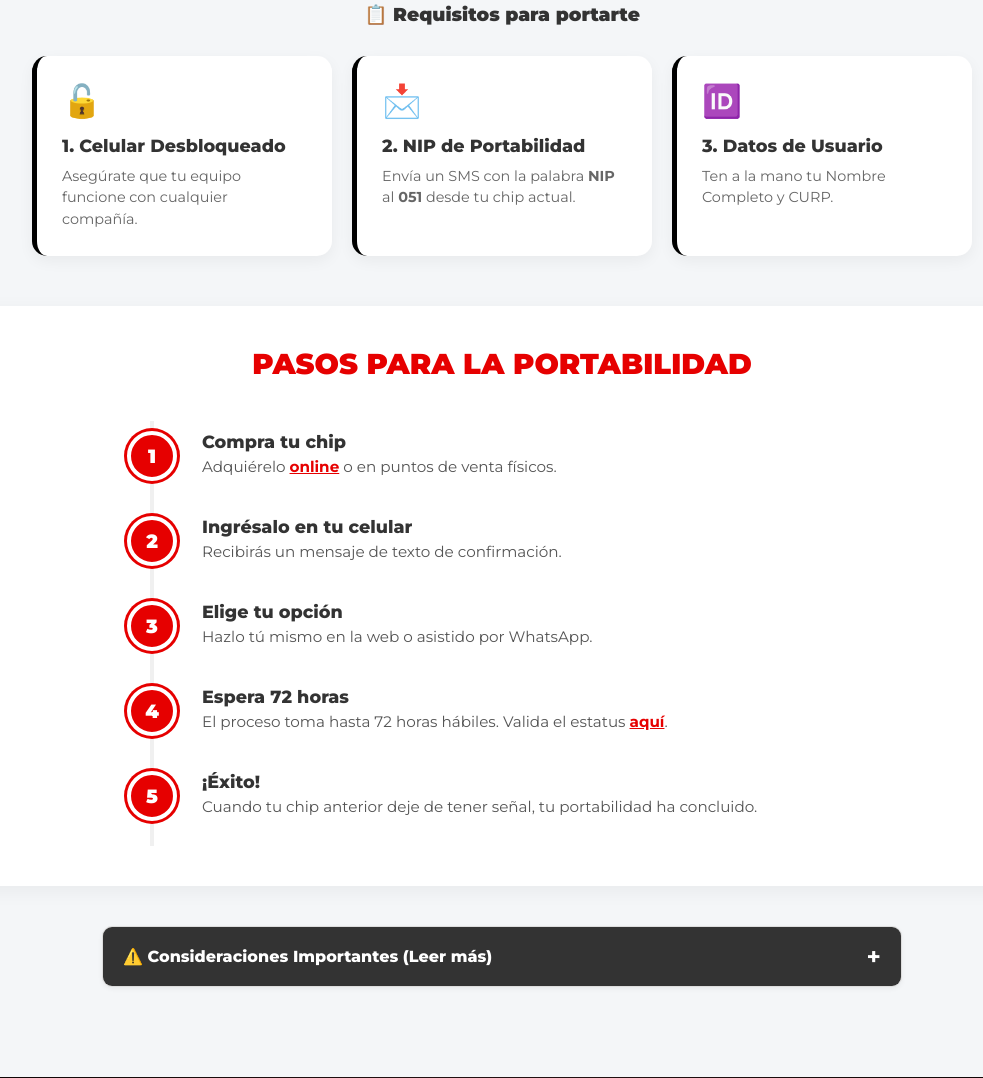
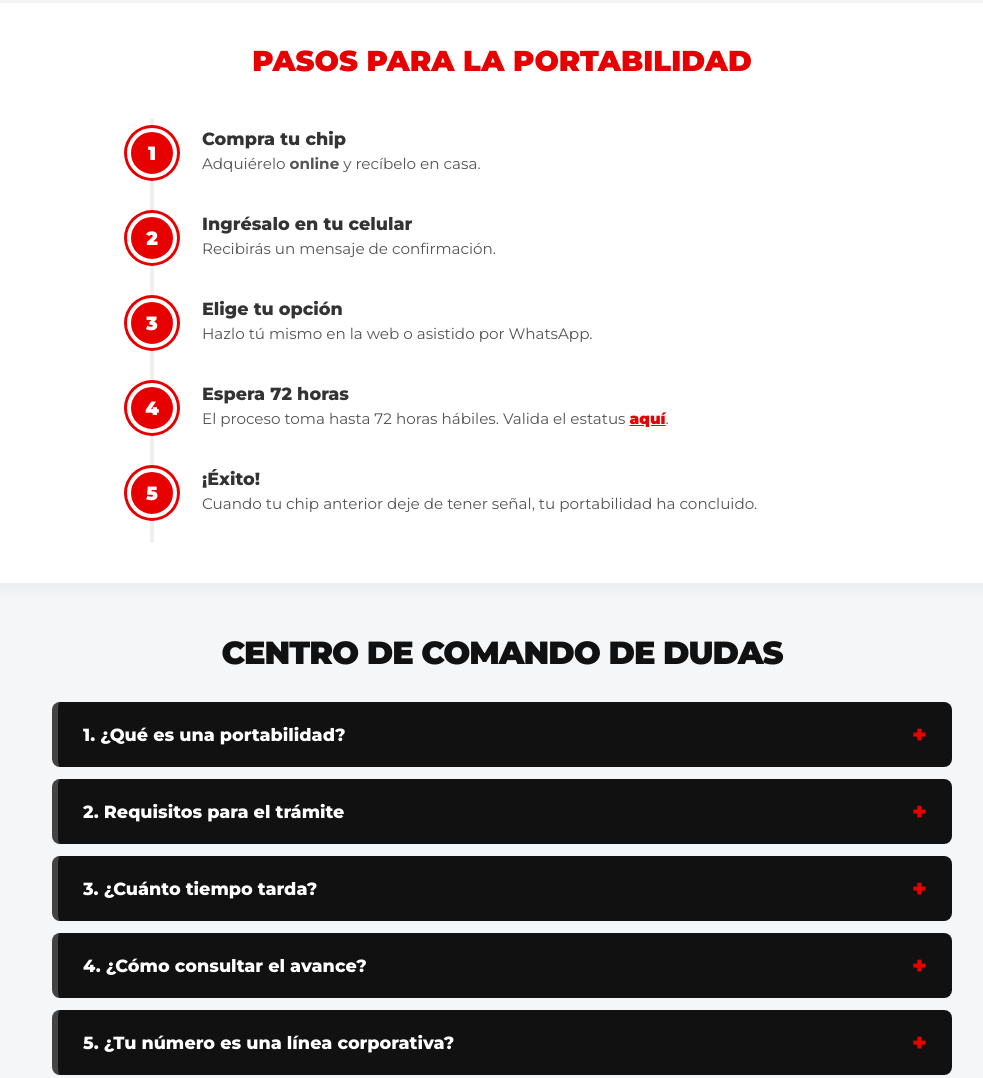
Before and after one commit to Kratoslar69/esim-virgin-landing, a website: page index.html in a window 1280 px wide. Shown: the part 2219-3297 px from the top of the page, without its empty margins (138-1121 px from the left). Drawn offline with Linux system fonts and the light colour scheme.

Commit message:
Update index.html

```diff
--- a/index.html
+++ b/index.html
@@ -27,6 +27,10 @@
         @keyframes floatArrow {
             0%, 100% { transform: translateX(0); }
             50% { transform: translateX(10px); }
+        }
+        @keyframes glowRed {
+            0% { border-left-color: #333; }
+            100% { border-left-color: #E60000; }
         }
 
         /* --- HEADER --- */
@@ -120,16 +124,8 @@
         .btn-cta-porta { display: block; background: #E60000; color: white; font-weight: 900; padding: 10px; border-radius: 50px; text-decoration: none; margin-top: 15px; font-size: 0.9rem; box-shadow: 0 4px 15px rgba(230,0,0,0.3); text-transform: uppercase; letter-spacing: 1px; }
         .btn-cta-porta:hover { transform: translateY(-2px); box-shadow: 0 6px 20px rgba(230,0,0,0.4); background: #b70000; }
 
-        /* --- NUEVOS ESTILOS: REQUISITOS (TARJETAS) --- */
-        .req-container { display: flex; gap: 20px; justify-content: center; margin-bottom: 50px; flex-wrap: wrap; }
-        .req-card { background: white; padding: 25px; border-radius: 15px; width: 300px; box-shadow: 0 5px 15px rgba(0,0,0,0.05); border-left: 5px solid #000; transition: transform 0.2s; }
-        .req-card:hover { transform: translateY(-5px); }
-        .req-icon { font-size: 2rem; margin-bottom: 15px; }
-        .req-title { font-weight: 800; font-size: 1.1rem; margin-bottom: 10px; color: #333; }
-        .req-desc { font-size: 0.9rem; color: #666; line-height: 1.5; }
-
-        /* --- NUEVOS ESTILOS: PASOS (TIMELINE) --- */
-        .steps-container { background: #fff; padding: 40px; border-radius: 20px; margin-bottom: 40px; box-shadow: 0 5px 20px rgba(0,0,0,0.05); }
+        /* --- PASOS (TIMELINE) --- */
+        .steps-container { background: #fff; padding: 40px; border-radius: 20px; margin-bottom: 50px; box-shadow: 0 5px 20px rgba(0,0,0,0.05); }
         .steps-title { text-align: center; font-size: 1.8rem; font-weight: 900; color: #E60000; margin-bottom: 40px; text-transform: uppercase; }
         .timeline { position: relative; max-width: 800px; margin: 0 auto; }
         .timeline::after { content: ''; position: absolute; width: 4px; background-color: #f0f0f0; top: 0; bottom: 0; left: 50px; margin-left: -2px; }
@@ -137,17 +133,65 @@
         .step-circle { position: absolute; left: 25px; top: 10px; width: 50px; height: 50px; background-color: #E60000; border: 4px solid #fff; border-radius: 50%; z-index: 1; display: flex; justify-content: center; align-items: center; font-weight: 900; color: white; font-size: 1.2rem; box-shadow: 0 0 0 3px #E60000; }
         .step-content h3 { margin: 0 0 5px; font-weight: 800; font-size: 1.1rem; }
         .step-content p { margin: 0; font-size: 0.95rem; color: #555; }
-        .step-link { color: #E60000; text-decoration: underline; font-weight: bold; cursor: pointer; }
+        /* Link dentro de timeline */
+        .step-link { color: #E60000; font-weight: 900; text-decoration: underline; transition: color 0.3s; }
+        .step-link:hover { color: #000; }
 
-        /* --- NUEVOS ESTILOS: ACORDEÓN (CONSIDERACIONES) --- */
-        .accordion-wrapper { max-width: 800px; margin: 0 auto; }
-        details { background: #fff; border-radius: 10px; overflow: hidden; margin-bottom: 10px; box-shadow: 0 2px 5px rgba(0,0,0,0.05); border: 1px solid #ddd; }
-        summary { padding: 15px 20px; font-weight: 800; cursor: pointer; background: #333; color: white; list-style: none; display: flex; justify-content: space-between; align-items: center; }
-        summary::after { content: '+'; font-size: 1.5rem; font-weight: bold; }
-        details[open] summary::after { content: '-'; }
-        .accordion-content { padding: 20px; font-size: 0.9rem; color: #555; line-height: 1.6; }
-        .accordion-content ul { padding-left: 20px; margin: 10px 0; }
-        .accordion-content li { margin-bottom: 8px; }
+        /* --- FAQ DISRUPTIVO (NUEVO) --- */
+        .faq-disruptivo { max-width: 900px; margin: 0 auto; }
+        .faq-main-title { text-align: center; font-size: 2rem; font-weight: 900; color: #111; margin-bottom: 30px; text-transform: uppercase; letter-spacing: -1px; }
+
+        details.faq-item {
+            background: #111; /* Fondo oscuro */
+            color: white;
+            margin-bottom: 12px;
+            border-radius: 8px;
+            overflow: hidden;
+            transition: all 0.3s ease;
+            border-left: 6px solid #444; /* Borde gris inicial */
+        }
+
+        /* Cuando se abre */
+        details.faq-item[open] {
+            background: #000;
+            border-left-color: #E60000; /* Borde rojo al abrir */
+            box-shadow: 0 10px 30px rgba(0,0,0,0.2);
+        }
+
+        summary.faq-summary {
+            padding: 18px 25px;
+            cursor: pointer;
+            font-weight: 800;
+            font-size: 1.1rem;
+            display: flex;
+            justify-content: space-between;
+            align-items: center;
+            list-style: none;
+            transition: background 0.3s;
+        }
+
+        summary.faq-summary:hover { background: #222; }
+        summary.faq-summary::-webkit-details-marker { display: none; }
+
+        /* Icono personalizado (+ / -) */
+        summary.faq-summary::after {
+            content: '+';
+            font-size: 1.5rem;
+            color: #E60000;
+            font-weight: 900;
+        }
+        details.faq-item[open] summary.faq-summary::after { content: '-'; color: white; }
+
+        .faq-body {
+            padding: 20px 25px;
+            border-top: 1px solid #333;
+            color: #ccc;
+            line-height: 1.6;
+            font-size: 0.95rem;
+        }
+        .faq-body a { color: #E60000; font-weight: bold; }
+        .faq-body ul { padding-left: 20px; margin: 10px 0; }
+        .faq-body li { margin-bottom: 8px; }
 
         /* OTRAS SECCIONES */
         .holo-steps-section { background: #111; padding: 50px 20px; text-align: center; color: white; }
@@ -313,25 +357,6 @@
                 </div>
             </div>
 
-            <h3 style="text-align:center; margin-bottom:30px; font-weight:900; color:#333;">📋 Requisitos para portarte</h3>
-            <div class="req-container">
-                <div class="req-card">
-                    <div class="req-icon">🔓</div>
-                    <div class="req-title">1. Celular Desbloqueado</div>
-                    <div class="req-desc">Asegúrate que tu equipo funcione con cualquier compañía.</div>
-                </div>
-                <div class="req-card">
-                    <div class="req-icon">📩</div>
-                    <div class="req-title">2. NIP de Portabilidad</div>
-                    <div class="req-desc">Envía un SMS con la palabra <strong>NIP</strong> al <strong>051</strong> desde tu chip actual.</div>
-                </div>
-                <div class="req-card">
-                    <div class="req-icon">🆔</div>
-                    <div class="req-title">3. Datos de Usuario</div>
-                    <div class="req-desc">Ten a la mano tu Nombre Completo y CURP.</div>
-                </div>
-            </div>
-
             <div class="steps-container">
                 <div class="steps-title">Pasos para la Portabilidad</div>
                 <div class="timeline">
@@ -339,14 +364,14 @@
                         <div class="step-circle">1</div>
                         <div class="step-content">
                             <h3>Compra tu chip</h3>
-                            <p>Adquiérelo <span class="step-link">online</span> o en puntos de venta físicos.</p>
+                            <p>Adquiérelo <strong>online</strong> y recíbelo en casa.</p>
                         </div>
                     </div>
                     <div class="step-item">
                         <div class="step-circle">2</div>
                         <div class="step-content">
                             <h3>Ingrésalo en tu celular</h3>
-                            <p>Recibirás un mensaje de texto de confirmación.</p>
+                            <p>Recibirás un mensaje de confirmación.</p>
                         </div>
                     </div>
                     <div class="step-item">
@@ -360,7 +385,7 @@
                         <div class="step-circle">4</div>
                         <div class="step-content">
                             <h3>Espera 72 horas</h3>
-                            <p>El proceso toma hasta 72 horas hábiles. Valida el estatus <span class="step-link">aquí</span>.</p>
+                            <p>El proceso toma hasta 72 horas hábiles. Valida el estatus <a href="https://portabilidad.mx/" target="_blank" class="step-link">aquí</a>.</p>
                         </div>
                     </div>
                     <div class="step-item">
@@ -373,16 +398,49 @@
                 </div>
             </div>
 
-            <div class="accordion-wrapper">
-                <details>
-                    <summary>⚠️ Consideraciones Importantes (Leer más)</summary>
-                    <div class="accordion-content">
+            <div class="faq-disruptivo">
+                <h3 class="faq-main-title">Centro de Comando de Dudas</h3>
+
+                <details class="faq-item">
+                    <summary class="faq-summary">1. ¿Qué es una portabilidad?</summary>
+                    <div class="faq-body">
+                        Es el proceso que te permite cambiarte de compañía telefónica conservando tu mismo número. ¡Es tu derecho y en Virgin Mobile te damos la bienvenida con brazos abiertos (y más gigas)!
+                    </div>
+                </details>
+
+                <details class="faq-item">
+                    <summary class="faq-summary">2. Requisitos para el trámite</summary>
+                    <div class="faq-body">
                         <ul>
-                            <li>El proceso puede tomar hasta 48 horas hábiles.</li>
-                            <li>El cambio sucede en la madrugada; es posible que al día siguiente no tengas servicio en tu chip viejo.</li>
-                            <li>Si realizas el trámite después de las 5:00 PM, cuenta como día siguiente.</li>
-                            <li><strong>Pasos manuales:</strong> Envía NIP al 051, ingresa nombre, CURP, número a portar y número temporal Virgin.</li>
-                            <li>Consulta estatus oficial en: <a href="https://portabilidad.mx/" target="_blank">portabilidad.mx</a></li>
+                            <li><strong>NIP de Portabilidad:</strong> Envíalo desde tu número actual (viejo chip) por SMS con la palabra <strong>NIP</strong> al número <strong>051</strong>. Es un código de 4 dígitos.</li>
+                            <li><strong>Datos Personales:</strong> Nombre completo del titular y CURP.</li>
+                            <li><strong>Datos del Chip Virgin:</strong> Necesitarás el número temporal que viene en tu nuevo Chip/eSIM Virgin.</li>
+                        </ul>
+                    </div>
+                </details>
+
+                <details class="faq-item">
+                    <summary class="faq-summary">3. ¿Cuánto tiempo tarda?</summary>
+                    <div class="faq-body">
+                        El proceso de portabilidad suele tardar entre <strong>24 y 72 horas hábiles</strong> (sin contar domingos ni festivos). El cambio suele ocurrir en la madrugada, así que si despiertas sin señal en tu chip viejo, ¡felicidades, ya eres Virgin!
+                    </div>
+                </details>
+
+                <details class="faq-item">
+                    <summary class="faq-summary">4. ¿Cómo consultar el avance?</summary>
+                    <div class="faq-body">
+                        Puedes verificar el estatus oficial de tu trámite directamente en la página del IFT: <a href="https://portabilidad.mx/" target="_blank">https://portabilidad.mx/</a> con tu número de folio.
+                    </div>
+                </details>
+
+                <details class="faq-item">
+                    <summary class="faq-summary">5. ¿Tu número es una línea corporativa?</summary>
+                    <div class="faq-body">
+                        Si tu número pertenece a una empresa, el proceso requiere documentación extra. Envíanos un correo a <strong>soporte@virginmobile.mx</strong> con:
+                        <ul>
+                            <li>Identificación oficial del representante legal.</li>
+                            <li>Acta constitutiva de la empresa (hoja donde aparece el rep. legal).</li>
+                            <li>Formato de solicitud firmado.</li>
                         </ul>
                     </div>
                 </details>
```
